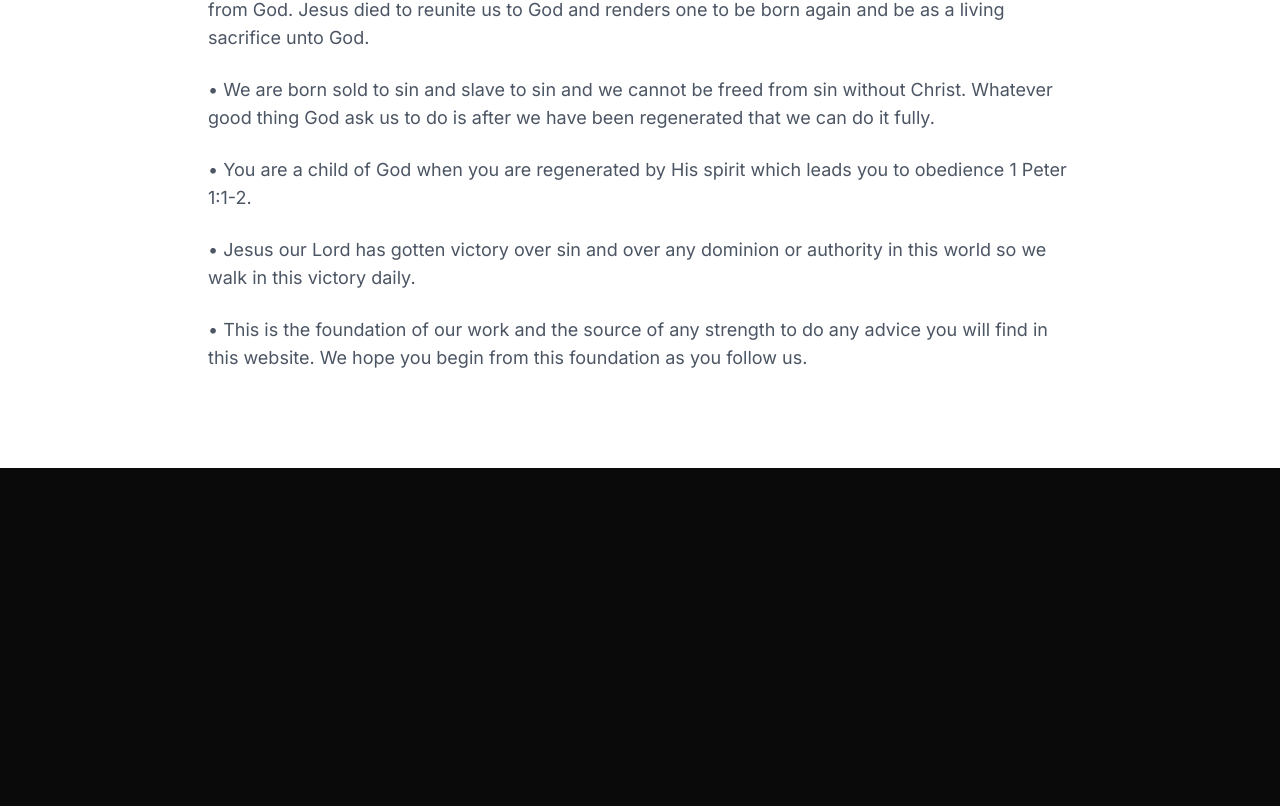
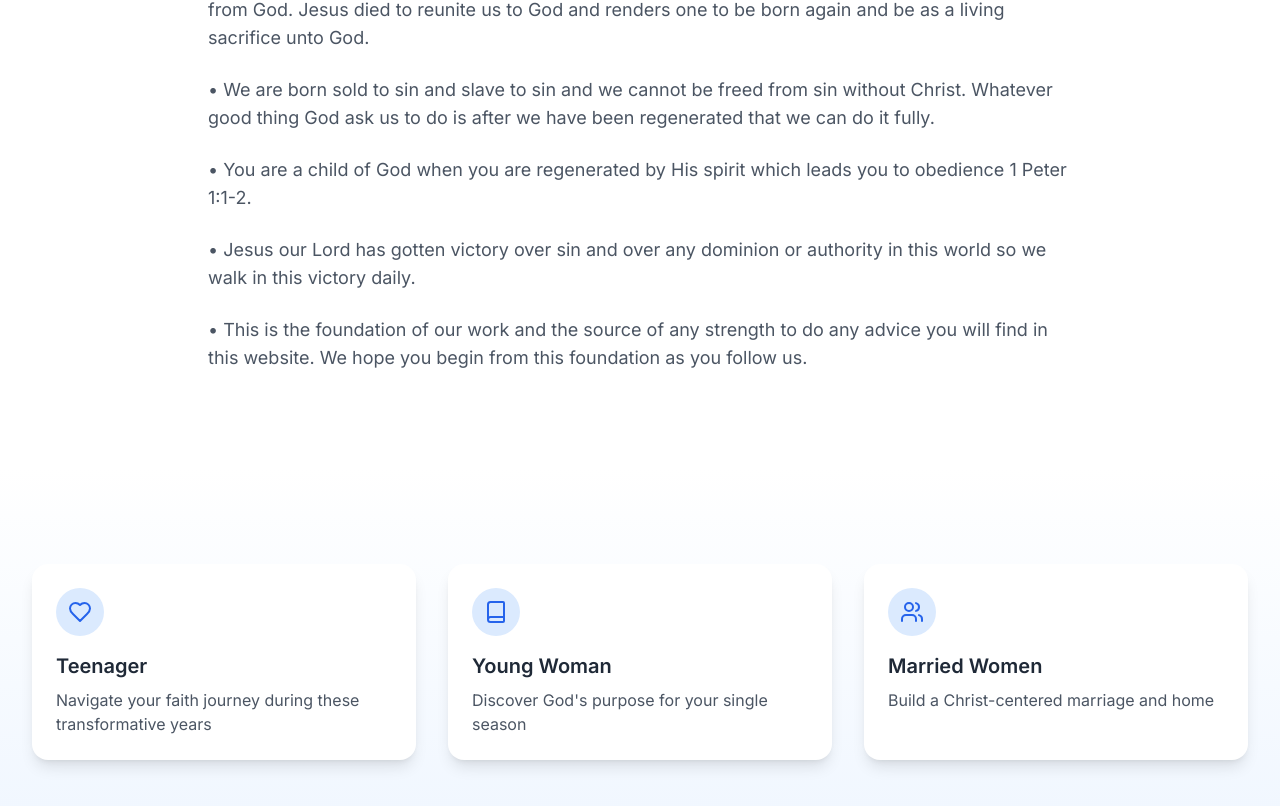
Before and after one commit to sonafouo/Being-a-Woman-of-Faith, a Next.js app in the folder frontend/: page / in a window 1280 px wide. Shown: the part 1484-2290 px from the top of the page. Before the commit the page ends 1952 px from the top, so only its background shows below. Built offline with nearby package versions, Linux system fonts and the light colour scheme.

Commit message:
feat: Improve Navigation and Add Who Am I Section

```diff
--- a/frontend/src/app/page.tsx
+++ b/frontend/src/app/page.tsx
@@ -4,7 +4,7 @@ import { motion, useScroll, useTransform, HTMLMotionProps } from "framer-motion"
 import { useRef, useEffect, useState } from "react";
 import { useInView } from "react-intersection-observer";
 import { Sparkles } from "lucide-react";
-import Image from 'next/image';
+import { Heart, Book, Users } from "lucide-react";
 
 type MotionDivProps = HTMLMotionProps<"div"> & { className?: string };
 type MotionH1Props = HTMLMotionProps<"h1"> & { className?: string };
@@ -13,6 +13,24 @@ type MotionPProps = HTMLMotionProps<"p"> & { className?: string };
 const MotionDiv: React.FC<MotionDivProps> = motion.div;
 const MotionH1: React.FC<MotionH1Props> = motion.h1;
 const MotionP: React.FC<MotionPProps> = motion.p;
+
+const categories = [
+  {
+    icon: <Heart className="w-6 h-6" />,
+    title: "Teenager",
+    description: "Navigate your faith journey during these transformative years",
+  },
+  {
+    icon: <Book className="w-6 h-6" />,
+    title: "Young Woman",
+    description: "Discover God's purpose for your single season",
+  },
+  {
+    icon: <Users className="w-6 h-6" />,
+    title: "Married Women",
+    description: "Build a Christ-centered marriage and home",
+  },
+];
 
 export default function Home() {
   useEffect(() => {
@@ -77,7 +95,12 @@ export default function Home() {
       <nav className="fixed top-0 w-full z-50 bg-white/80 backdrop-blur-lg border-b border-gray-200">
         <div className="max-w-7xl mx-auto px-4 sm:px-6 lg:px-8">
           <div className="flex justify-between h-16 items-center">
-            <Sparkles className="w-8 h-8 text-blue-600" />
+            <button
+              onClick={() => window.scrollTo({ top: 0, behavior: 'smooth' })}
+              className="focus:outline-none"
+            >
+              <Sparkles className="w-8 h-8 text-blue-600" />
+            </button>
             <div className="flex space-x-8">
               <a
                 href="#mission"
@@ -197,6 +220,34 @@ export default function Home() {
           </div>
         </div>
       </section>
+
+      {/* Categories Section */}
+      <section ref={ref} className="py-24 bg-gradient-to-b from-white to-blue-50">
+        <div className="max-w-7xl mx-auto px-4 sm:px-6 lg:px-8">
+          <motion.div
+            initial={{ opacity: 0, y: 20 }}
+            animate={inView ? { opacity: 1, y: 0 } : {}}
+            transition={{ duration: 0.8 }}
+            className="grid grid-cols-1 md:grid-cols-3 gap-8"
+          >
+            {categories.map((category, index) => (
+              <motion.div
+                key={category.title}
+                initial={{ opacity: 0, y: 20 }}
+                animate={inView ? { opacity: 1, y: 0 } : {}}
+                transition={{ duration: 0.8, delay: index * 0.2 }}
+                className="bg-white rounded-2xl p-6 shadow-lg hover:shadow-xl transition-shadow"
+              >
+                <div className="bg-blue-100 rounded-full w-12 h-12 flex items-center justify-center mb-4 text-blue-600">
+                  {category.icon}
+                </div>
+                <h3 className="text-xl font-semibold mb-2">{category.title}</h3>
+                <p className="text-gray-600">{category.description}</p>
+              </motion.div>
+            ))}
+          </motion.div>
+        </div>
+      </section>
     </main>
   );
 }
```
